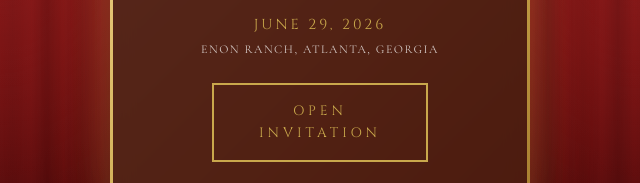
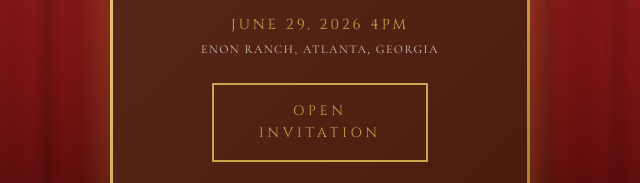
Before and after one commit to dhavalnehaaa-ctrl/neval, a website built with Vite: page index.html in a window 1280 px wide. Shown: the part 450-633 px from the top of the page, 320-960 px from the left. Built offline with nearby package versions, Linux system fonts and the light colour scheme; a web font is replaced by a local one.

Commit message:
feat: update event date and time details on landing and events page

```diff
--- a/index.html
+++ b/index.html
@@ -43,7 +43,7 @@
             Dhaval <span class="amp">&amp;</span><br>Neha
           </h1>
           <div class="landing-details">
-            <p class="landing-date">JUNE 29, 2026</p>
+            <p class="landing-date">JUNE 29, 2026 4PM</p>
             <p class="landing-venue">ENON RANCH, ATLANTA, GEORGIA</p>
           </div>
           <button id="open-invitation-btn" class="open-btn">
@@ -74,7 +74,7 @@
         <div class="ornament-divider">
           <span></span><span class="diamond">◆</span><span></span>
         </div>
-        <p class="date-display">JUNE 29, 2026</p>
+        <p class="date-display">JUNE 29, 2026 4PM</p>
         <p class="venue-display">ENON RANCH, ATLANTA, GEORGIA</p>
       </div>
     </section>
@@ -122,7 +122,7 @@
             <div class="ev-dot-wrap"><div class="ev-dot-ring"></div></div>
             <div class="ev-info">
               <h3 class="ev-name">Mehndi</h3>
-              <p class="ev-date-new">June 27, 2026</p>
+              <p class="ev-date-new">June 27, 2026 </p>
               <p class="ev-venue-new">2600 Milscott Dr, Decatur, Georgia 30033</p>
               <p class="ev-tag">Rooftop • Begins at 5pm</p>
               <div class="ev-quote-card">
@@ -137,7 +137,7 @@
             <div class="ev-dot-wrap"><div class="ev-dot-ring"></div></div>
             <div class="ev-info">
               <h3 class="ev-name">Grahshanti & Haldi</h3>
-              <p class="ev-date-new">June 28, 2026</p>
+              <p class="ev-date-new">June 28, 2026 AT 5 PM</p>
               <p class="ev-venue-new">2479 Park Estates Dr, Snellville, GA 30078</p>
               <p class="ev-tag">BLESSING & TRADITIONS</p>
               <div class="ev-quote-card">
```
